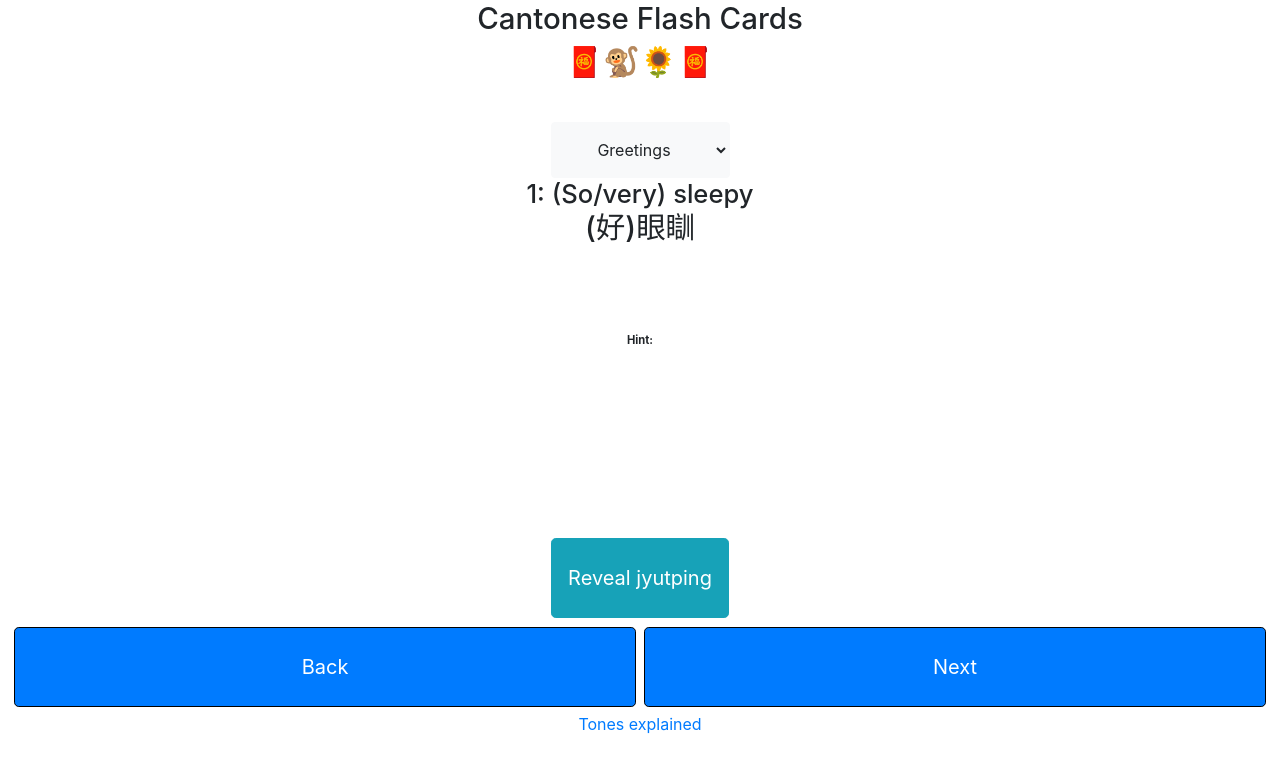
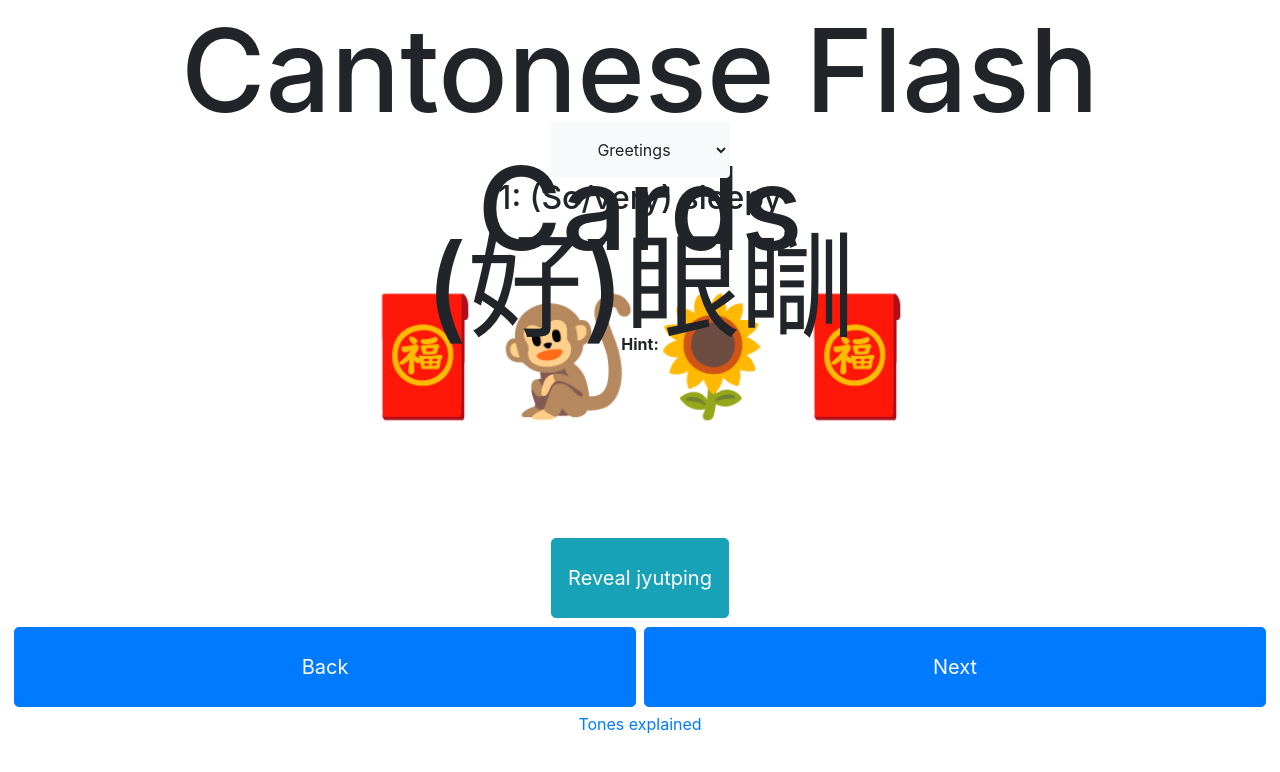
Before and after one commit to codingkudu/cantonese-on-the-go, an Angular app: page / in a window 1280 px wide. Shown: the top 772 px of the page. Built offline with nearby package versions, Linux system fonts and the light colour scheme.

Commit message:
trying scaling font

```diff
--- a/src/app/app.component.css
+++ b/src/app/app.component.css
@@ -1,4 +1,4 @@
-@media all and (min-width: 300px)  {  h1  { font-size:1.84em;  } h2 { font-size:1.6em;  } p { font-size:0.7em; } div { margin-left: 5px; margin-right: 5px; margin-top: 1px; margin-bottom: 1px; } }
+@media all and (min-width: 300px)  {  h1  { font-size:9vw;  } h2 { font: size 7.5vw; } p { font-size:1wv; } div { margin-left: 5px; margin-right: 5px; margin-top: 1px; margin-bottom: 1px; } }
 
 .flashcard {
   height: 100vh;
@@ -42,6 +42,4 @@ button {
 
 .item {
   flex: 1 1 0px;
-  text-align: center;
-  border: 1px solid black;
 }
```
Also changed, not shown: 3 other files (tests, documents, lock files or other folders).
